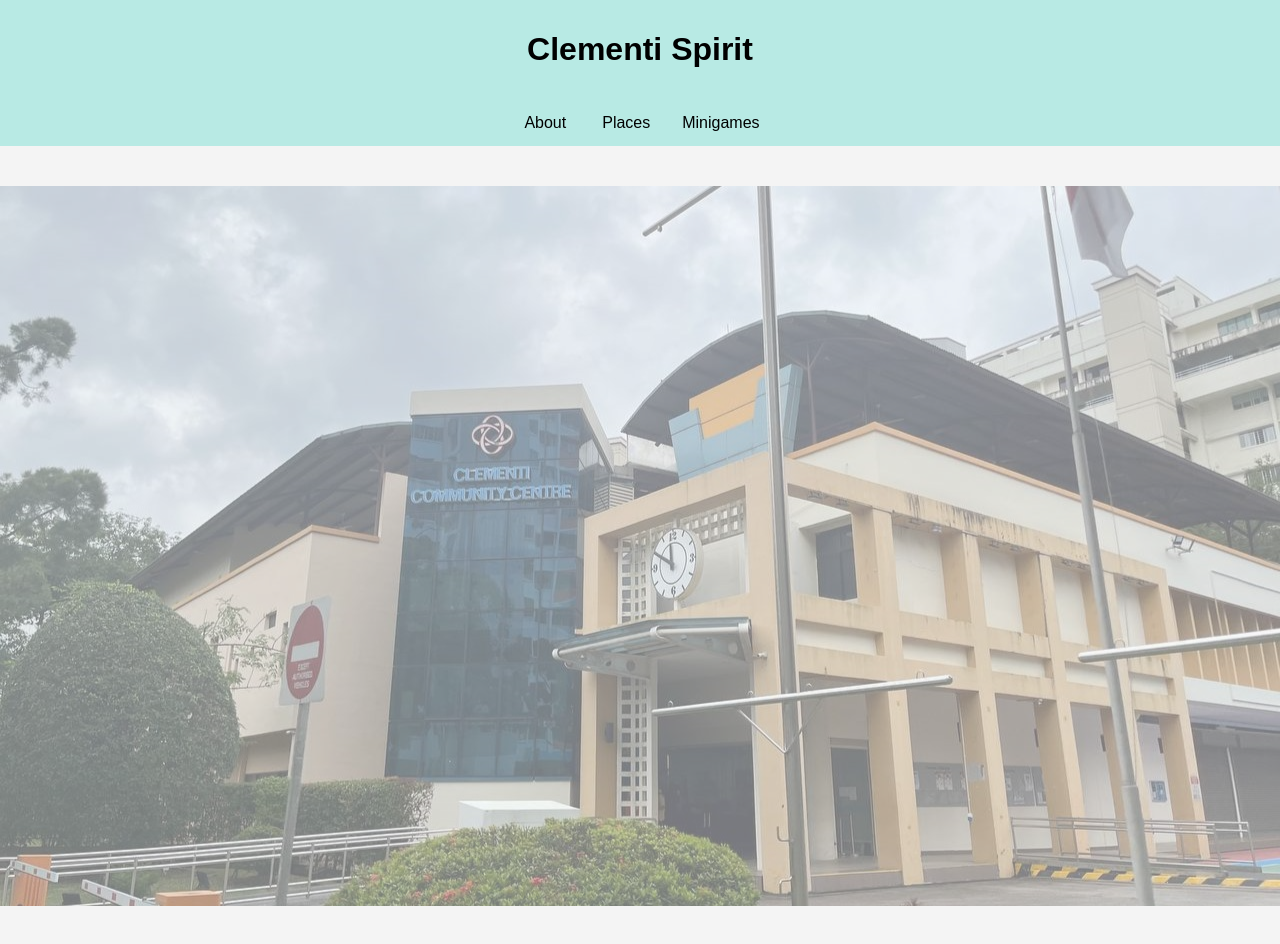
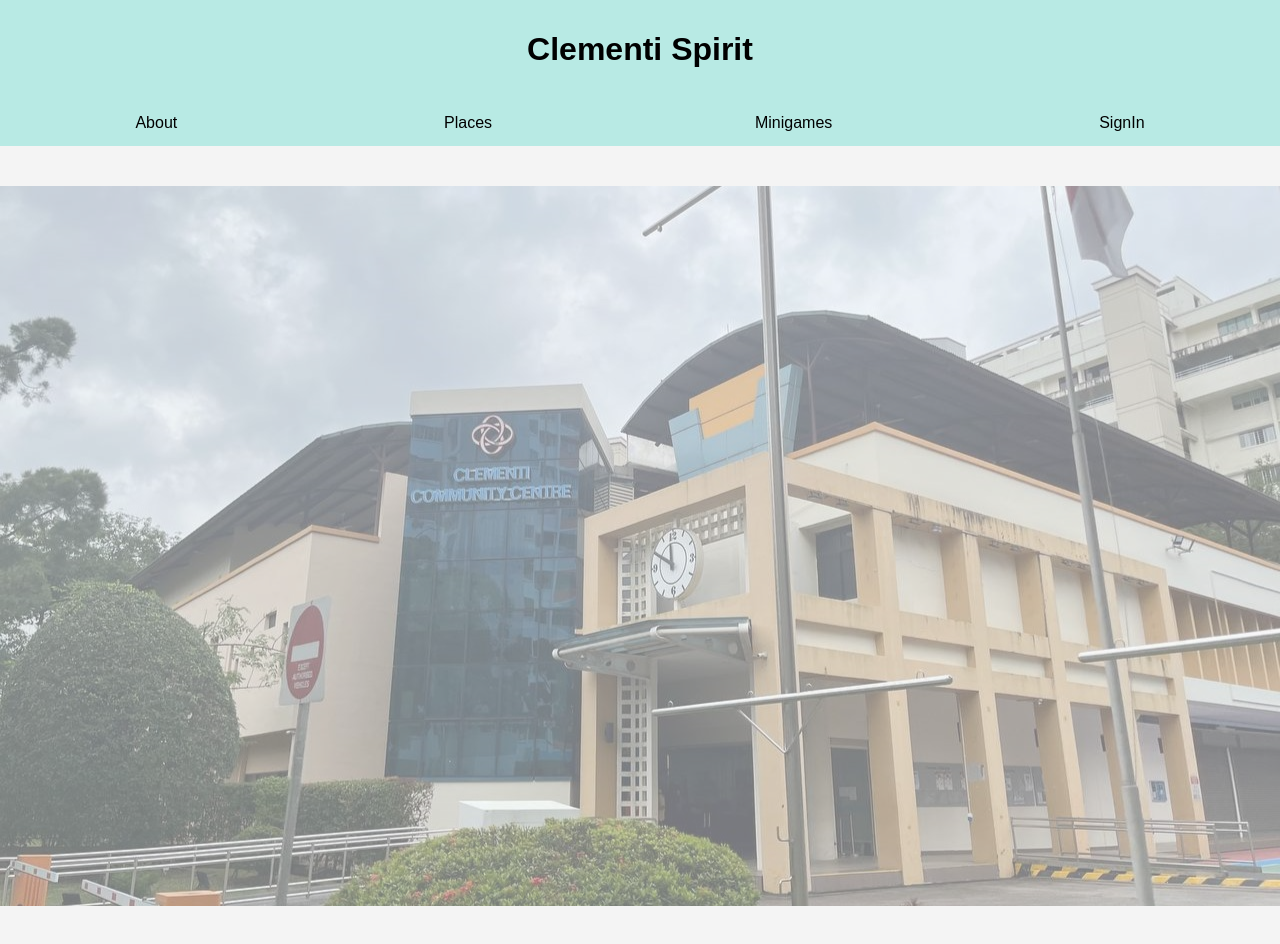
Before and after one commit to ainiinpain/IP-clementi-spirit, a plain HTML site: page web/main.html in a window 1280 px wide. Drawn offline with Linux system fonts and the light colour scheme.

Commit message:
finish the nav bar for the web

```diff
--- a/web/main.html
+++ b/web/main.html
@@ -39,6 +39,10 @@
                 <a href="#">Link 3</a>
             </div>
         </div>
+        <div class = "nav-item">
+            <a href="">SignIn</a>
+
+        </div>
     </div>
 
     <div class="clementicc">
--- a/web/style.css
+++ b/web/style.css
@@ -16,23 +16,30 @@
   background-color: #B8EAE4;
   overflow: hidden;
   display: flex;
-  justify-content: center;
+  justify-content: space-around; /* Change to space-around to evenly space the items */
+  align-items: center; /* Center items vertically */
 }
 
-
-
-nav a {
-  float: left;
+.navbar a {
   display: block;
   color: #000000;
   text-align: center;
   padding: 14px 20px;
-  width: 25%;
   box-sizing: border-box;
   text-decoration: none;
 }
 
-nav a:hover {
+
+nav a, .dropdown .dropbtn {
+  display: block;
+  color: #000000;
+  text-align: center;
+  padding: 14px 20px;
+  box-sizing: border-box;
+  text-decoration: none;
+}
+
+nav a:hover, .dropdown:hover .dropbtn {
   background-color: #20f6dd;
   color: #333;
 }
@@ -53,10 +60,7 @@
   max-height: 100%; /* Ensure the image doesn't exceed its original size */
 }
 
-
-
 .dropdown {
-  float: left;
   overflow: hidden;
 }
 
@@ -64,16 +68,11 @@
   font-size: 16px;
   border: none;
   outline: none;
-  color: white;
+  color: black;
   padding: 14px 16px;
   background-color: inherit;
   font-family: inherit;
   margin: 0;
-}
-
-.navbar a:hover, .dropdown:hover .dropbtn {
-  background-color: #20f6dd;
-  color: #333;
 }
 
 .dropdown-content {
@@ -101,35 +100,20 @@
   display: block;
 }
 
-/* Update this style to change the color of "About" */
 .nav-item a {
   display: block;
   color: black;
   text-align: center;
   padding: 14px 20px;
-  width: 25%;
   box-sizing: border-box;
   text-decoration: none;
 }
 
-/* Add this style to adjust the hover color for "About" */
 .nav-item:hover a {
   background-color: #20f6dd;
   color: #333;
 }
 
-/* Add this style to ensure the entire "About" link is covered on hover */
 .nav-item:hover {
   background-color: #20f6dd;
 }
-
-
-/* Add this style to adjust the color of the dropdown button */
-.dropdown .dropbtn {
-  color: black; /* Change the color to black */
-}
-
-/* Add this style to adjust the color of the dropdown links */
-.dropdown-content a {
-  color: black; /* Change the color to black */
-}
```
